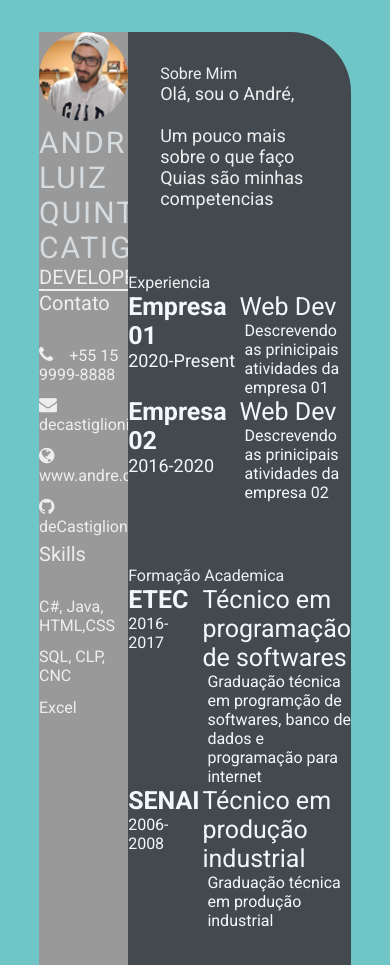
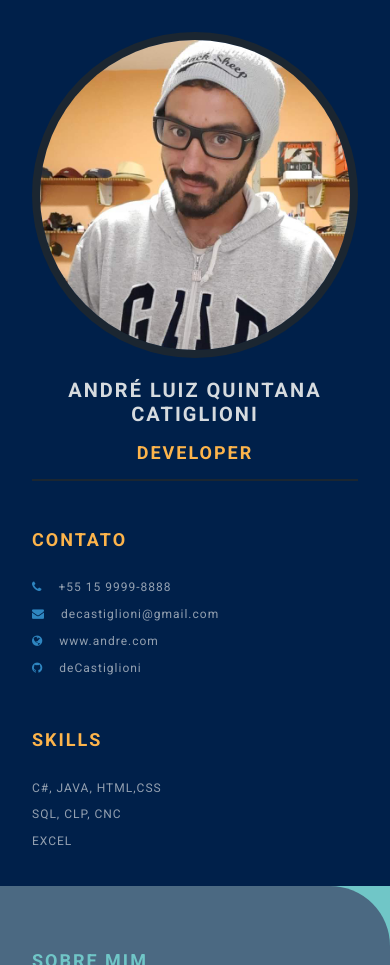
Before and after one commit to dehCastiglioni/dehCastiglioni.github.io, a plain HTML site: page index.html in a window 390 px wide. Shown: the top 965 px of the page. Drawn offline with Linux system fonts and the light colour scheme.

Commit message:
feature: css style

```diff
--- a/style.css
+++ b/style.css
@@ -10,7 +10,6 @@ body {
     background-color: #70c6c7;
 }
 
-
 .resume-contents {
     min-height: 100vh;
     width: 80%;
@@ -22,28 +21,29 @@ body {
 .left-section {
     grid-column: span 2;
     height: 100%;
-    background-color: #999999;
+    background-color: #00204A;
 }
 
 .right-section {
     grid-column: span 5;
     height: 100%;
-    background-color: #424a50;
+    background-color: #4B6982;
     border-radius: 0px 60px 0px 0px;
 }
 
-.left-section-contents{
+.left-section-content{
     padding: 2rem 2rem;
 }
 
 .profile {
     width: 100%;
-    border-bottom: 2px solid #eeeeee;
+    border-bottom: 2px solid #1B2631;
 }
 
 .profile .profile-image {
     width: 100%;
-    border-radius: 100%;
+    border-radius: 50%;
+    border: 8px solid #1B2631;
 }
 
 .name {
@@ -51,19 +51,31 @@ body {
     font-size: 30px;
     letter-spacing: 2px;
     text-transform: uppercase;
+    text-align: center;
+    font-weight: bold;
+    padding: 1rem 0;
 }
 
 .profession {
-    color: #eeeeee;
+    color: #FDB44B;
     font-size: 20px;
     text-transform: uppercase;
     text-align: center;
+    letter-spacing: 2px;
+    font-weight: bold;
+    padding-bottom: 1rem;
 }
 
 /* .contact-info { border-bottom: 2px solid #1B2631; } */
 .left-title {
-    color: #eeeeee;
+    color: #FDB44B;
     font-size: 20px;
+    letter-spacing: 2px;
+    text-transform: uppercase;
+    font-weight: bold;
+    display: flex;
+    align-items: center;
+    padding-top: 3rem;
 }
 
 .contact-info ul {
@@ -73,14 +85,18 @@ body {
 .contact-info ul li,
 .references ul li {
     padding: .4rem 0;
-    color: #eeeeee;
+    display: flex;
+    align-items: center;
+    color: #d6dbdfaf;
+    letter-spacing: 1px;
+    font-size: 18px;
 }
 
 .contact-info ul li i,
 .references ul li i {
     padding-right: 1rem;
     font-size: 18px;
-    color: #eeeeee;
+    color: #2E86C1;
 }
 
 .skills ul {
@@ -88,15 +104,46 @@ body {
 }
 .skills ul li p {
     padding: .4rem 0;
-    color: #eeeeee;
+    color: #d6dbdfaf;
+    font-size: 18px;
+    letter-spacing: 1px;
+    display: flex;
+    align-items: center;
+    text-transform: uppercase;
 }
+
+.referance-name {
+    padding-top: 1.5rem;
+    padding-bottom: .4rem;
+    font-size: 18px;
+    color: #F9E79F;
+    letter-spacing: 1px;
+    text-transform: uppercase;
+}
+
+.referance-profession {
+    font-size: 16px;
+    color: #d6dbdfaf;
+    letter-spacing: 1px;
+    /* text-transform: uppercase; */
+    padding-bottom: .4rem;
+}
+
 
 .right-section-contents {
     padding: 2rem 2rem;
 }
 
 .right-title {
-    color: #eeeeee;
+    color: #70C6C7;
+    font-size: 40px;
+    letter-spacing: 2px;
+    text-transform: uppercase;
+    font-weight: bold;
+    display: flex;
+    align-items: center;
+    padding: 2rem 0;
+    position: relative;
 }
 
 .gap {
@@ -104,7 +151,9 @@ body {
 }
 .about-me-contents {
     font-size: 18px;
-    color: #eeeeee;
+    letter-spacing: 1px;
+    line-height: 2rem;
+    color: #F1F8FD;
 }
 
 .experience-contents,
@@ -121,23 +170,124 @@ body {
 .awards-company-name {
     font-size: 25px;
     font-weight: bold;
+    text-transform: uppercase;
+    letter-spacing: 1px;
+    color: #FDB44B;
+    padding-bottom: .4rem;
 }
 
 .exp-time-period,
 .educationp-time-period,
 .awards-time-period {
     font-size: 18px;
+    letter-spacing: 1px;
+    line-height: 2rem;
 }
 
 .exp-position,
 .education-subject,
 .awards-name {
     font-size: 25px;
+    font-weight: bold;
+    text-transform: uppercase;
+    letter-spacing: 1px;
+    color: #FDB44B;
+    padding-bottom: .4rem;
 }
 
 .exp-desc,
 .education-desc,
 .awards-desc {
     font-size: 16px;
+    letter-spacing: 1px;
+    line-height: 1.5rem;
+    border-left: 3px solid #a5a3a3;
     padding-left: 5px;
 }
+
+/* Media queries */
+@media screen and (max-width:780px) {
+    .experience-contents,
+    .education-contents,
+    .awards-contents {
+        grid-template-columns: repeat(1, 1fr);
+    }
+}
+
+@media screen and (max-width:780px) {
+    .left-section {
+        grid-column: span 3;
+    }
+
+    .right-section {
+        grid-column: span 4;
+    }
+
+}
+
+@media screen and (max-width:1200px) {
+    .resume-contents {
+        grid-template-columns: repeat(1, 1fr);
+    }
+}
+
+@media screen and (max-width:390px) {
+    .resume-contents {
+        width: 100%;
+        margin: 0 auto;
+    }
+
+    .name {
+        font-size: 20px;
+    }
+
+    .profession {
+        font-size: 18px;
+    }
+
+    .left-title {
+        font-size: 18px;
+    }
+
+    .right-title {
+        font-size: 18px;
+    }
+
+    .contact-info ul li,
+    .references ul li {
+        font-size: 12px;
+    }
+
+    .contact-info ul li i,
+    .references ul li i {
+        /* padding-right: 1rem; */
+        font-size: 12px;
+    }
+
+    .skills ul li p {
+        font-size: 12px;
+    }
+
+    .about-me-contents {
+        font-size: 16px;
+        line-height: 1.5rem;
+    }
+
+    .exp-company-name,
+    .education-school-name,
+    .awards-company-name {
+        font-size: 18px;
+    }
+
+    .exp-time-period,
+    .educationp-time-period,
+    .awards-time-period {
+        font-size: 16px;
+    }
+
+    .exp-position,
+    .education-subject,
+    .awards-name {
+        font-size: 18px;
+    }
+}
```
Also changed, not shown: index.html (+1 -3 lines).
